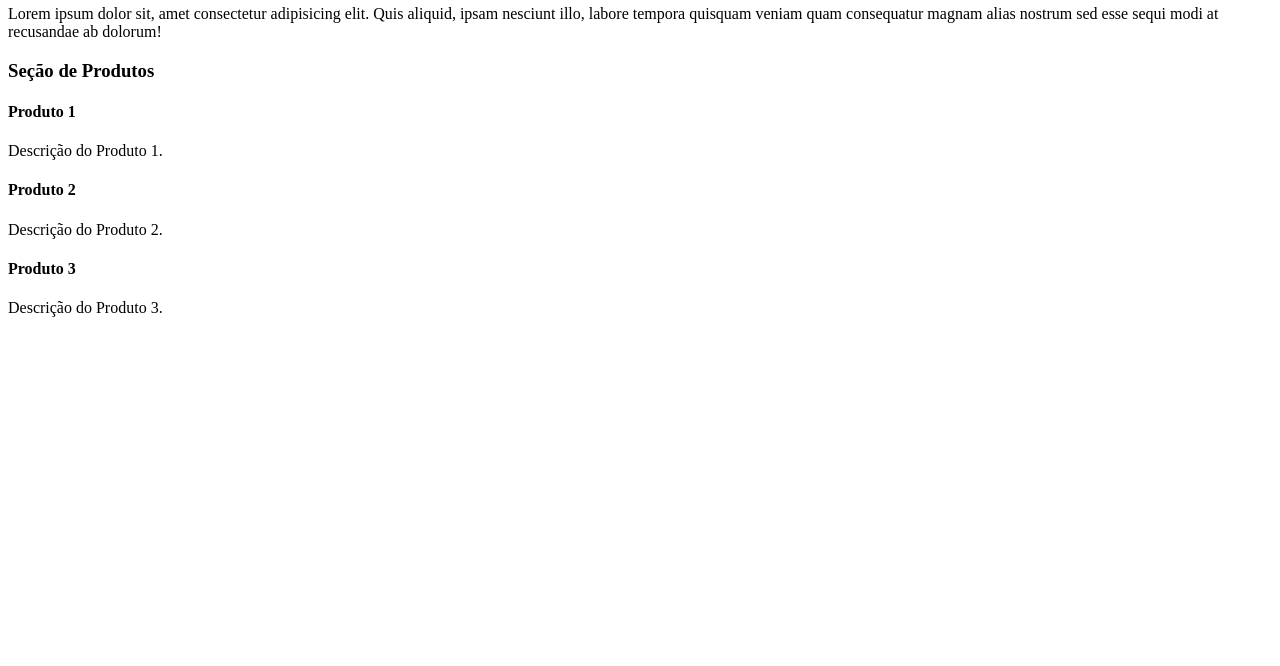
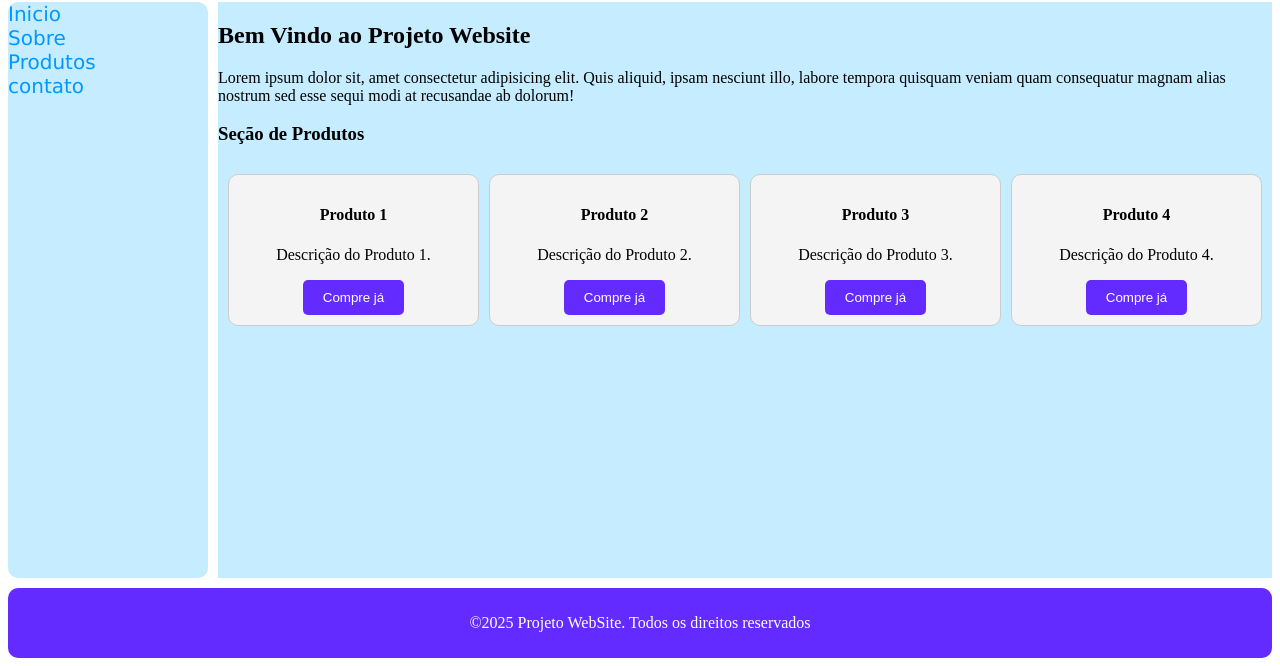
Before and after one commit to kaua210209/grid-layout2, a plain HTML site: page index.html in a window 1280 px wide. Shown: the part 150-816 px from the top of the page. Drawn offline with Linux system fonts and the light colour scheme.

Commit message:
arquivo modificado

```diff
--- a/index.html
+++ b/index.html
@@ -9,7 +9,13 @@
 </head>
 <body>
     <div class="container">
+        <!-- cabeçalho -->
         <header>
+            <h1>Projeto WebSite 2025</h1>
+            <p>Lorem ipsum, dolor sit amet consectetur adipisicing elit.</p>
+        </header>
+
+        <!-- Menu de navegação -->
             <nav>
                 <ul>
                     <li><a href="">Inicio</a></li>
@@ -19,29 +25,44 @@
                 </ul>
             </nav>
 
+
             <!-- conteudo principal -->
              <main>
                 <h2>Bem Vindo ao Projeto Website</h2>
                 <p>Lorem ipsum dolor sit, amet consectetur adipisicing elit. Quis aliquid, ipsam nesciunt illo, labore tempora quisquam veniam quam consequatur magnam alias nostrum sed esse sequi modi at recusandae ab dolorum!</p>
                 <h3>Seção de Produtos</h3>
-                <div>
-                <div>
+
+                <div class="flexsection">
+                <div class="flexItem">
                     <h4>Produto 1</h4>
                     <p>Descrição do Produto 1.</p>
+                    <button type="button">Compre já</button>
                 </div>
 
-                <div>
+                <div class="flexItem">
                     <h4>Produto 2</h4>
                     <p>Descrição do Produto 2.</p>
+                    <button type="button">Compre já</button>
                 </div>
 
-                <div>
+                <div class="flexItem">
                     <h4>Produto 3</h4>
                     <p>Descrição do Produto 3.</p>
+                    <button type="button">Compre já</button>
+                </div>
+
+                <div class="flexItem">
+                    <h4>Produto 4</h4>
+                    <p>Descrição do Produto 4.</p>
+                    <button type="button">Compre já</button>
                 </div>
                 </div>
             </main>
-        </header>
-    </div>
+
+            <!-- rodape -->
+            <footer>
+                <p>&copy;2025 Projeto WebSite. Todos os direitos reservados</p>
+            </footer>
+        </div>
 </body>
 </html>
--- a/styles/styles.css
+++ b/styles/styles.css
@@ -0,0 +1,87 @@
+.container {
+    display: grid;
+    grid-template-areas: "header header"
+    "nav main"
+    "footer footer";
+    grid-template-columns: 200px 1fr;
+    grid-template-rows: auto 1fr auto;
+    min-height: 100vh;
+    min-width: 1200px;
+    gap: 10px;
+    margin: 0 auto;
+}
+
+header {
+    grid-area: header;
+    background-color: rgb(99, 43, 255);
+    color: white;
+    padding: 10px;
+    text-align: center;
+    border-radius: 10px;
+}
+
+nav {
+    grid-area: nav;
+    background-color: rgb(197, 237, 255);
+    border-radius: 10px;
+}
+
+nav ul {
+    list-style: none;
+    padding: 0;
+    margin: 0;
+}
+
+nav ul li a {
+    color: rgb(0, 153, 255);
+    text-decoration: none;
+    font-size: 20px;
+    font-family: Verdana, Geneva, Tahoma, sans-serif;
+}
+
+nav ul li a :hover {
+    text-decoration: underline;
+}
+
+main {
+    grid-area: main;
+    background-color: rgb(197, 237, 255);
+    border: solid 1 px #ccc;
+}
+
+.flexsection {
+    display: flex;
+    gap: 10px;
+    padding: 10px;
+}
+
+.flexItem {
+    background-color: #f4f4f4;
+    border: solid 1px #ccc;
+    border-radius: 10px;
+    padding: 10px;
+    flex: 1;
+    text-align: center;
+}
+
+footer {
+    grid-area: footer;
+    background-color: rgb(99, 43, 255);
+    color: white;
+    text-align: center;
+    padding: 10px;
+    border-radius: 10px;
+}
+
+button {
+    background-color: rgb(99, 43, 255);
+    color: white;
+    border: none;
+    padding: 10px 20px;
+    border-radius: 5px;
+    cursor: pointer;
+}
+
+button:hover {
+    background-color: rgb(154, 120, 255);
+}
```
